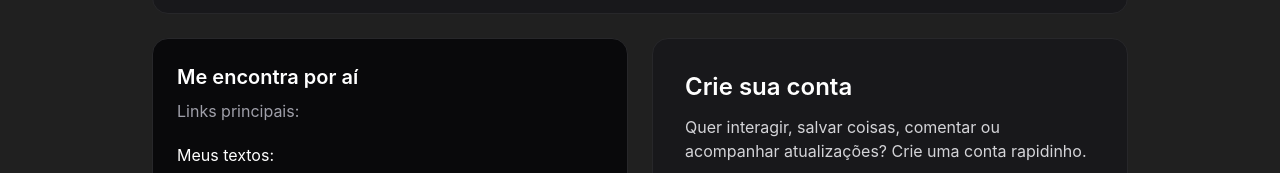
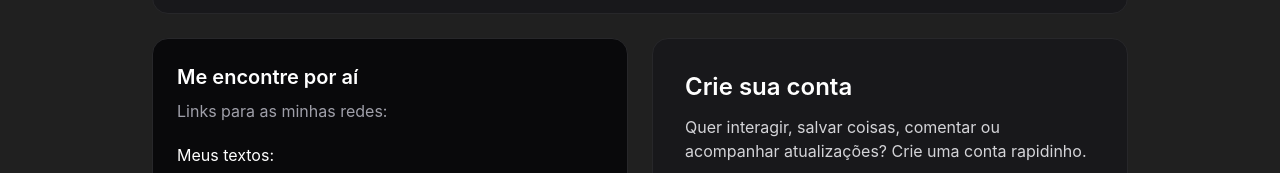
Before and after one commit to ToddynhoVT9/SiteToddy, a React (Vite) app: page / in a window 1280 px wide. Shown: the part 308-481 px from the top of the page. Built offline with nearby package versions, Linux system fonts and the light colour scheme.

Commit message:
linktree new text

```diff
--- a/src/components/LinkTree.jsx
+++ b/src/components/LinkTree.jsx
@@ -17,8 +17,8 @@ function LinkItem({ href, label }) {
 export default function LinkTree() {
   return (
     <section className="rounded-2xl bg-zinc-950 p-6 border border-zinc-800">
-      <h2 className="text-xl font-semibold text-white">Me encontra por aí</h2>
-      <p className="mt-2 text-zinc-400">Links principais:</p>
+      <h2 className="text-xl font-semibold text-white">Me encontre por aí</h2>
+      <p className="mt-2 text-zinc-400">Links para as minhas redes:</p>
 
       <div className="mt-5 grid gap-3">
         <Text children="Meus textos:" />
```
